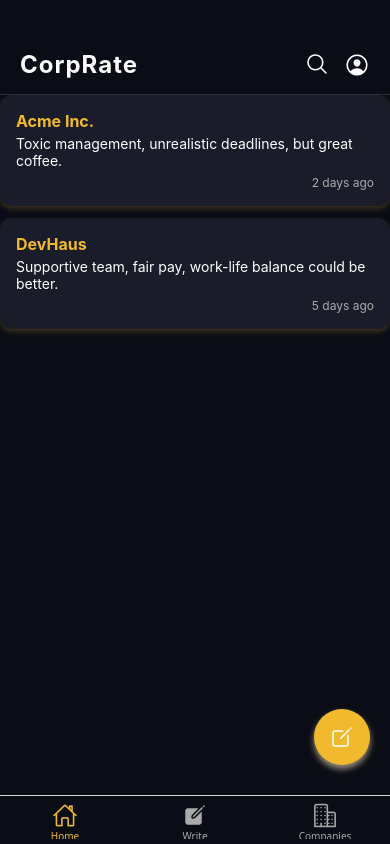
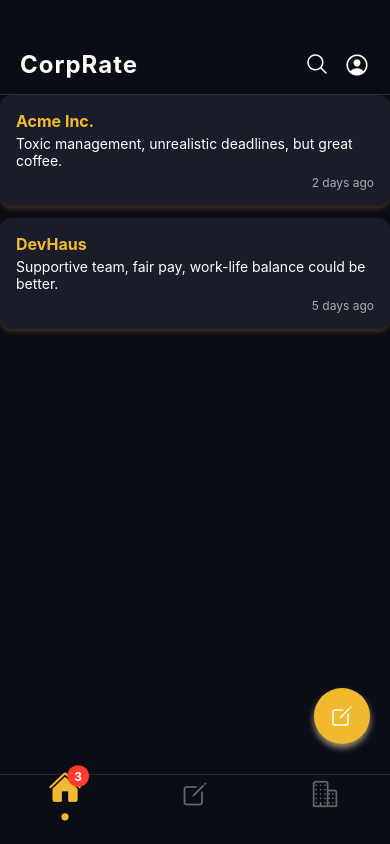
Before and after one commit to ChristineMuchiri/corprate-mobile, a React Native app: screen /MainTabs in a window 390 px wide. Built offline with nearby package versions, Linux system fonts and the light colour scheme.

Commit message:
write review screens

```diff
--- a/navigation/MainTabs.js
+++ b/navigation/MainTabs.js
@@ -1,53 +1,162 @@
 import React from 'react';
 import { createBottomTabNavigator } from '@react-navigation/bottom-tabs';
+import { View, StyleSheet, Animated, Text } from 'react-native';
 import Ionicons from 'react-native-vector-icons/Ionicons';
-
 import Homepage from '../screens/HomePage';
 import WriteReviewScreen from '../screens/WriteReviewScreen';
-import CompaniesScreen from '../screens/CompaniesScreen.js';
+import CompaniesScreen from '../screens/CompaniesScreen';
 
 const Tab = createBottomTabNavigator();
 
 export default function MainTabs() {
   return (
     <Tab.Navigator
-      screenOptions={({ route }) => ({
+      screenOptions={{
         headerShown: false,
-        tabBarStyle: { backgroundColor: '#0b0d16' },
+        tabBarShowLabel: false,
+        tabBarStyle: {
+          backgroundColor: '#0b0d16',
+          borderTopColor: '#252838',
+          height: 70,
+          paddingBottom: 8,
+        },
         tabBarActiveTintColor: '#f1ba2e',
-        tabBarInactiveTintColor: '#aaa',
-        tabBarIcon: ({ color, size }) => {
-          let iconName;
-
-          switch (route.name) {
-            case 'Home':
-              iconName = 'home-outline';
-              break;
-            case 'Write':
-              iconName = 'pencil-outline';
-              break;
-            case 'Companies':
-              iconName = 'business-outline';
-              break;
-            default:
-              iconName = 'ellipse-outline';
-          }
-
-          return <Ionicons name={iconName} size={size} color={color} />;
-        },
-      })}
+        tabBarInactiveTintColor: '#666',
+      }}
     >
-      <Tab.Screen name="Home" component={Homepage} />
+      <Tab.Screen
+        name="Home"
+        component={Homepage}
+        options={{
+          tabBarIcon: ({ focused, color }) => (
+            <TabBarIcon
+              focused={focused}
+              activeIcon="home"
+              inactiveIcon="home-outline"
+              color={color}
+              badgeCount={3} // Example badge
+            />
+          ),
+        }}
+      />
       <Tab.Screen
         name="Write"
         component={WriteReviewScreen}
         options={{
-          tabBarIcon: ({ color }) => (
-            <Ionicons name="create" size={24} color={color} />
+          tabBarIcon: ({ focused, color }) => (
+            <TabBarIcon
+              focused={focused}
+              activeIcon="create"
+              inactiveIcon="create-outline"
+              color={color}
+              withPulse={true}
+            />
           ),
         }}
       />
-      <Tab.Screen name="Companies" component={CompaniesScreen}/>
+      <Tab.Screen
+        name="Companies"
+        component={CompaniesScreen}
+        options={{
+          tabBarIcon: ({ focused, color }) => (
+            <TabBarIcon
+              focused={focused}
+              activeIcon="business"
+              inactiveIcon="business-outline"
+              color={color}
+            />
+          ),
+        }}
+      />
     </Tab.Navigator>
   );
 }
+
+const TabBarIcon = ({ focused, activeIcon, inactiveIcon, color, badgeCount, withPulse }) => {
+  const scaleValue = React.useRef(new Animated.Value(1)).current;
+
+  React.useEffect(() => {
+    if (focused) {
+      Animated.spring(scaleValue, {
+        toValue: 1.2,
+        friction: 3,
+        useNativeDriver: true,
+      }).start();
+    } else {
+      Animated.spring(scaleValue, {
+        toValue: 1,
+        friction: 3,
+        useNativeDriver: true,
+      }).start();
+    }
+  }, [focused]);
+
+  return (
+    <Animated.View style={[styles.tabItem, { transform: [{ scale: scaleValue }] }]}>
+      <View style={styles.iconContainer}>
+        <Ionicons
+          name={focused ? activeIcon : inactiveIcon}
+          size={28}
+          color={color}
+        />
+        {badgeCount > 0 && (
+          <View style={styles.badge}>
+            <Text style={styles.badgeText}>{badgeCount}</Text>
+          </View>
+        )}
+        {withPulse && focused && (
+          <Animated.View
+            style={[
+              styles.pulseRing,
+              { borderColor: color }
+            ]}
+          />
+        )}
+      </View>
+      {focused && <View style={[styles.activeIndicator, { backgroundColor: color }]} />}
+    </Animated.View>
+  );
+};
+
+const styles = StyleSheet.create({
+  tabItem: {
+    alignItems: 'center',
+    justifyContent: 'center',
+    height: '100%',
+  },
+  iconContainer: {
+    position: 'relative',
+  },
+  activeIndicator: {
+    width: 6,
+    height: 6,
+    borderRadius: 3,
+    marginTop: 6,
+  },
+  badge: {
+    position: 'absolute',
+    right: -6,
+    top: -3,
+    backgroundColor: '#FF3B30',
+    borderRadius: 9,
+    width: 18,
+    height: 18,
+    justifyContent: 'center',
+    alignItems: 'center',
+  },
+  badgeText: {
+    color: 'white',
+    fontSize: 10,
+    fontWeight: 'bold',
+  },
+  pulseRing: {
+    position: 'absolute',
+    top: -8,
+    left: -8,
+    right: -8,
+    bottom: -8,
+    borderRadius: 24,
+    borderWidth: 2,
+    opacity: 0.5,
+  },
+});
```
Also changed, not shown: App.js (+5 -5 lines), screens/WriteReviewScreens/CompanyRatingScreen.js (renamed from screens/CompanyRatingScreen.js), screens/WriteReviewScreens/GeneralReviewScreen.js (renamed from screens/GeneralReviewScreen.js), screens/WriteReviewScreens/InterviewExperienceScreen.js (renamed from screens/InterviewExperienceScreen.js), screens/WriteReviewScreens/SalaryBenefitsScreen.js (renamed from screens/SalaryBenefitsScreen.js), screens/WriteReviewScreens/WorkplaceVibesScreen.js (renamed from screens/WorkplaceVibesScreen.js). Lines whose indentation alone changed are shown as unchanged.
